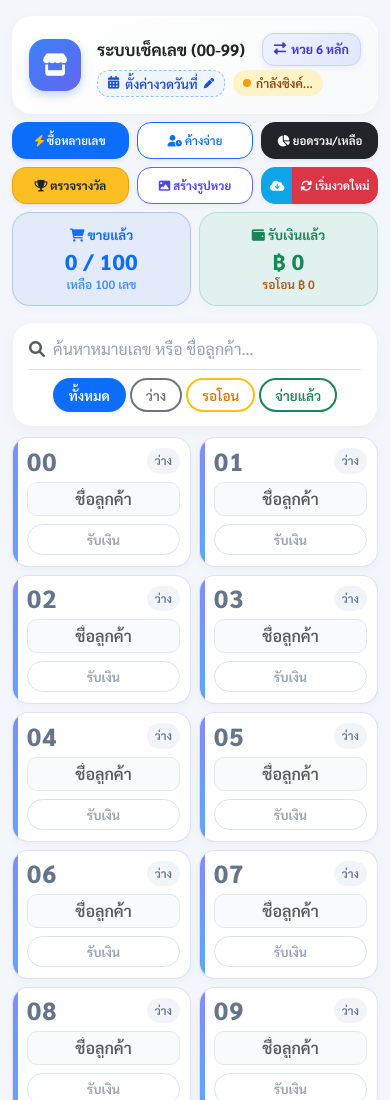
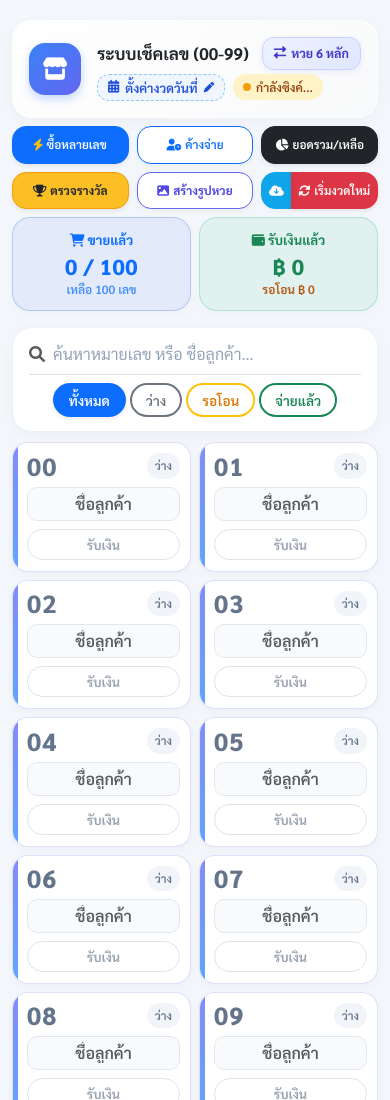
Before and after one commit to fngziii/fngziii.github.io, a website: page 00-99/index.html in a window 390 px wide. Shown: the top 1100 px of the page. Drawn offline with nearby package versions, Linux system fonts and the light colour scheme; some packages are replaced by stand-ins of ours; no server answers; a script that the page names is missing.

Commit message:
Align 00-99 top header, menu buttons, and stat cards 100% with main page

```diff
--- a/00-99/index.html
+++ b/00-99/index.html
@@ -114,11 +114,11 @@
         color: #fff;
     }
     .btn-outline-indigo:hover i { color: #fff !important; }
-    @media (max-width: 440px) {
+    @media (max-width: 420px) {
         .main-menu-btn {
-            font-size: 0.72rem;
-            padding: 9px 3px;
-            gap: 3px;
+            font-size: 0.74rem;
+            padding: 9px 4px;
+            gap: 4px;
         }
     }
 
@@ -372,7 +372,7 @@
 </head>
 
 <body>
-<div id="mainApp" class="container mt-2 pt-2">
+<div id="mainApp" class="container mt-2" style="padding-top: 12px;">
 
     <!-- ส่วนหัวร้านค้า -->
     <div class="shop-header-card p-3 mb-2">
@@ -382,7 +382,7 @@
             </div>
             <div class="flex-grow-1 min-w-0">
                 <div class="d-flex align-items-center justify-content-between gap-2 min-w-0">
-                    <h5 class="fw-bold m-0 text-dark text-truncate min-w-0" style="font-size: clamp(1rem, 4.2vw, 1.2rem);">ระบบเช็คเลข (00-99)</h5>
+                    <h5 class="fw-bold m-0 text-dark text-truncate min-w-0" style="font-size: clamp(1.05rem, 4.2vw, 1.25rem);">ระบบเช็คเลข (00-99)</h5>
                     <a href="../" class="mode-switch-btn" onclick="return goToMainLotto(event)" title="สลับกลับไปหน้าสลาก 6 หลัก">
                         <i class="fas fa-exchange-alt"></i>
                         <span>หวย 6 หลัก</span>
```
